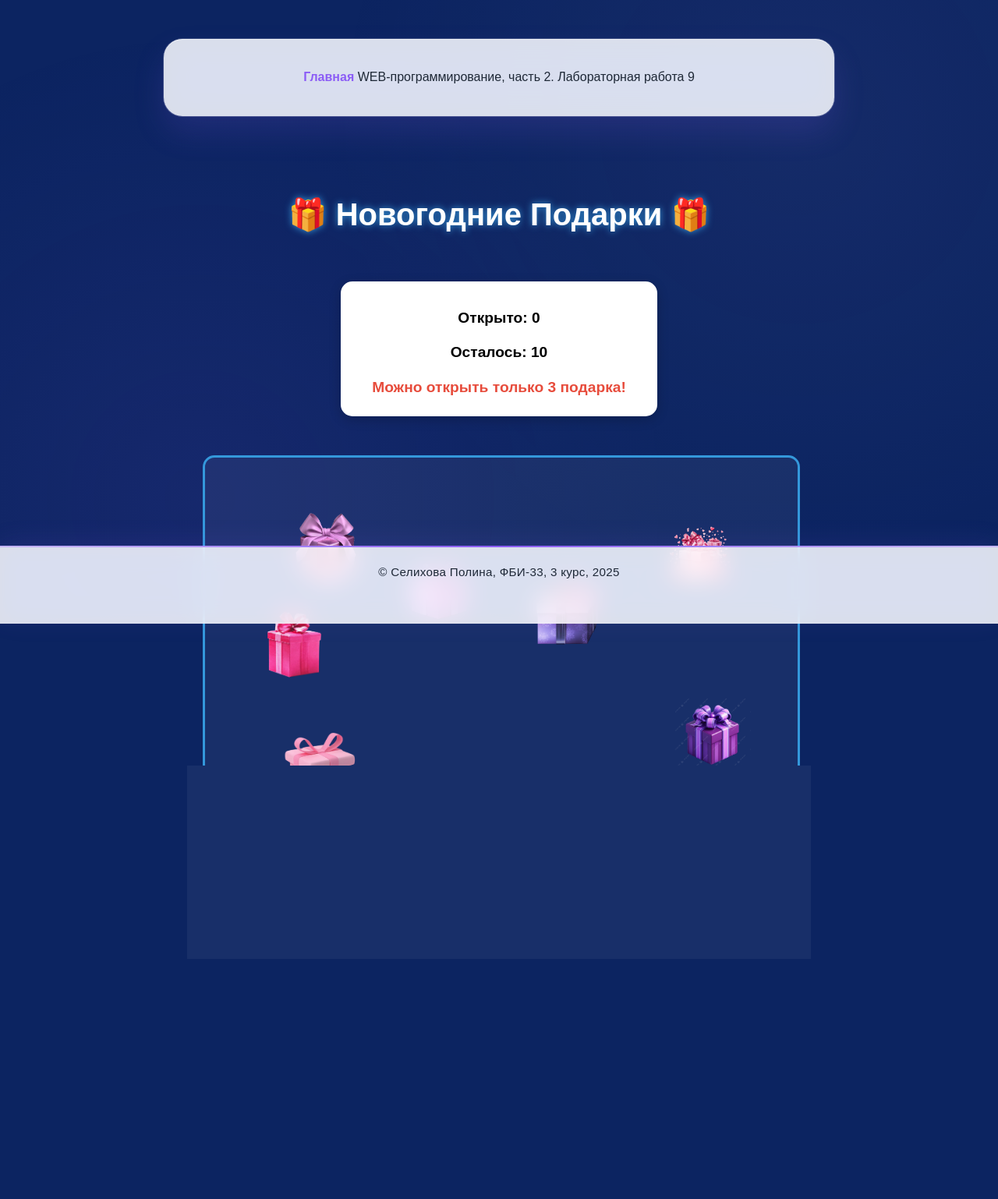
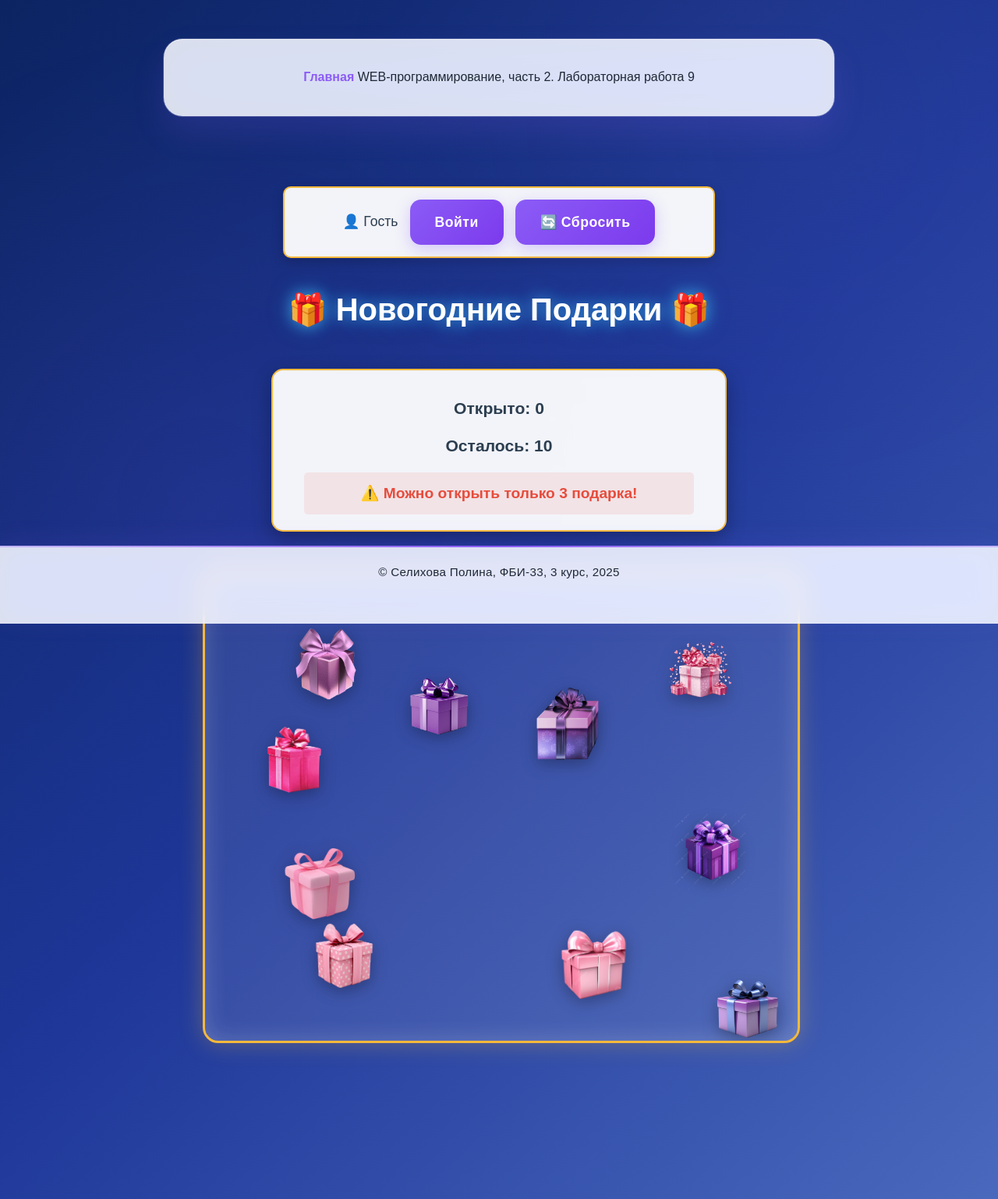
Before and after one commit to Polina-proger/web-back-labs, a Flask app: page /lab9/ in a window 1280 px wide. Shown: the whole page at 78% size. Before the commit the page ends 982 px from the top, so only its background shows below. Run offline with Flask 3, Linux system fonts and the light colour scheme; some libraries are stand-ins or nearby versions.

Commit message:
Дополнительное задание

```diff
--- a/templates/lab9/index.html
+++ b/templates/lab9/index.html
@@ -5,7 +5,7 @@
 {% block main %}
 <style>
     body {
-        background: #0c2461;
+        background: linear-gradient(135deg, #0c2461 0%, #1e3799 50%, #4a69bd 100%);
         min-height: 100vh;
         margin: 0;
         padding: 20px;
@@ -18,49 +18,118 @@
         margin: 0 auto;
         text-align: center;
         padding: 20px;
-        position: relative;
     }
 
     .title {
         color: #ffffff;
         margin: 0 0 20px;
-        text-shadow: 0 0 10px #3498db;
+        text-shadow: 0 0 15px rgba(52, 152, 219, 0.7);
         font-size: 2.5em;
+        animation: glow 2s ease-in-out infinite alternate;
+    }
+
+    @keyframes glow {
+        from { text-shadow: 0 0 10px rgba(52, 152, 219, 0.7), 0 0 20px rgba(52, 152, 219, 0.4); }
+        to { text-shadow: 0 0 20px rgba(52, 152, 219, 0.9), 0 0 30px rgba(52, 152, 219, 0.6); }
+    }
+
+    .auth-panel {
+        background: rgba(255, 255, 255, 0.95);
+        padding: 15px 25px;
+        border-radius: 10px;
+        margin: 0 auto 30px;
+        color: #2c3e50;
+        display: inline-block;
+        box-shadow: 0 4px 15px rgba(0,0,0,0.2);
+        border: 2px solid #f6b93b;
+        max-width: 500px;
+        width: 90%;
+    }
+
+    .auth-info {
+        display: flex;
+        align-items: center;
+        justify-content: center;
+        gap: 15px;
+        flex-wrap: wrap;
+    }
+
+    .auth-btn {
+        padding: 8px 20px;
+        background: #0c2461;
+        color: white;
+        border: none;
+        border-radius: 5px;
+        cursor: pointer;
+        font-size: 16px;
+        transition: all 0.3s;
+        font-weight: bold;
+    }
+
+    .auth-btn:hover {
+        background: #1a3b8b;
+        transform: translateY(-2px);
+        box-shadow: 0 4px 8px rgba(0,0,0,0.2);
+    }
+
+    .reset-btn {
+        background: #27ae60;
+    }
+
+    .reset-btn:hover {
+        background: #219653;
+    }
+
+    .santa-btn {
+        background: #c0392b;
+    }
+
+    .santa-btn:hover {
+        background: #a93226;
     }
 
     .counters {
-        background: #fff;
+        background: rgba(255, 255, 255, 0.95);
         padding: 20px 40px;
         border-radius: 15px;
-        margin: 30px auto;
-        color: #000;
+        margin: 20px auto;
+        color: #2c3e50;
         display: inline-block;
         font-size: 1.2em;
-        box-shadow: 0 4px 15px rgba(0,0,0,0.2);
+        box-shadow: 0 8px 25px rgba(0,0,0,0.3);
+        border: 2px solid #f6b93b;
+        backdrop-filter: blur(5px);
         max-width: 500px;
+        width: 90%;
     }
 
     .counter-item {
         margin: 10px 0;
         font-weight: bold;
+        font-size: 1.1em;
     }
 
     .limit-note {
         color: #e74c3c;
         font-size: 1em;
-        margin-top: 10px;
+        margin-top: 15px;
         font-weight: bold;
+        padding: 10px;
+        background: rgba(231, 76, 60, 0.1);
+        border-radius: 5px;
     }
 
     .area {
         position: relative;
         height: 600px;
         width: 100%;
-        border: 3px solid #3498db;
-        border-radius: 15px;
-        margin: 20px 0;
+        border: 3px solid #f6b93b;
+        border-radius: 20px;
+        margin: 30px 0;
         overflow: hidden;
-        background: rgba(255, 255, 255, 0.05);
+        background: rgba(255, 255, 255, 0.1);
+        box-shadow: inset 0 0 30px rgba(255, 255, 255, 0.2),
+                    0 0 30px rgba(246, 185, 59, 0.3);
     }
 
     .present {
@@ -69,21 +138,24 @@
         width: 100px;
         height: 100px;
         z-index: 2;
-        transition: transform 0.3s;
+        transition: all 0.3s ease;
+        filter: drop-shadow(0 5px 10px rgba(0,0,0,0.3));
     }
 
     .present.opened {
         cursor: default;
+        filter: brightness(0.8);
     }
 
     .present img {
         width: 100%;
         height: 100%;
         object-fit: contain;
+        transition: transform 0.3s;
     }
 
     .present:hover:not(.opened) {
-        transform: scale(1.1);
+        transform: scale(1.15) rotate(5deg);
     }
 
     .popup {
@@ -116,26 +201,67 @@
         margin: 20px auto;
         object-fit: contain;
         display: block;
+        filter: drop-shadow(0 5px 15px rgba(0,0,0,0.2));
     }
 
     .close-btn {
         position: absolute;
-        top: 10px;
-        right: 15px;
+        top: 15px;
+        right: 20px;
         cursor: pointer;
-        font-size: 28px;
-        color: #fff;
+        font-size: 30px;
+        color: #e74c3c;
+        font-weight: bold;
+        transition: transform 0.3s;
+        width: 40px;
+        height: 40px;
+        display: flex;
+        align-items: center;
+        justify-content: center;
+        border-radius: 50%;
+        background: #f6b93b;
+    }
+
+    .close-btn:hover {
+        transform: rotate(90deg) scale(1.1);
+    }
+
+    #greeting-text {
+        color: #2c3e50;
+        font-size: 1.3em;
+        line-height: 1.6;
+        margin: 20px 0;
+        padding: 15px;
         font-weight: bold;
     }
 </style>
 
 <div class="main">
+    <div class="auth-panel">
+        {% if is_authenticated %}
+            <div class="auth-info">
+                <span style="font-size: 1.1em;">👤 {{ username }}</span>
+                <button class="auth-btn" onclick="logout()">Выйти</button>
+                <button class="auth-btn reset-btn" onclick="resetCounters()">🔄 Сбросить</button>
+                <button class="auth-btn santa-btn" onclick="santaAction()">🎅 Дед Мороз</button>
+            </div>
+        {% else %}
+            <div class="auth-info">
+                <span style="font-size: 1.1em;">👤 Гость</span>
+                <button class="auth-btn" onclick="window.location.href='{{ url_for('lab9.login') }}'">
+                    Войти
+                </button>
+                <button class="auth-btn reset-btn" onclick="resetCounters()">🔄 Сбросить</button>
+            </div>
+        {% endif %}
+    </div>
+
     <h1 class="title">🎁 Новогодние Подарки 🎁</h1>
 
     <div class="counters">
         <div class="counter-item">Открыто: <span id="open-count">{{ open_count }}</span></div>
         <div class="counter-item">Осталось: <span id="left-count">{{ left_count }}</span></div>
-        <div class="limit-note">Можно открыть только 3 подарка!</div>
+        <div class="limit-note">⚠️ Можно открыть только 3 подарка!</div>
     </div>
 
     <div class="area" id="area"></div>
@@ -167,13 +293,10 @@
             present.dataset.id = idx;
 
             const img = document.createElement('img');
-            if (states[idx]) {
-                img.src = "{{ url_for('static', filename='lab9/opened.png') }}";
-                img.alt = "Открытая коробка";
-            } else {
-                img.src = "{{ url_for('static', filename='lab9/') }}" + boxImages[idx];
-                img.alt = "Закрытая коробка " + (idx + 1);
-            }
+            img.src = states[idx]
+                ? "{{ url_for('static', filename='lab9/opened.png') }}"
+                : "{{ url_for('static', filename='lab9/') }}" + boxImages[idx];
+            img.alt = states[idx] ? "Открытая коробка" : "Закрытая коробка";
 
             present.appendChild(img);
             area.appendChild(present);
@@ -190,69 +313,110 @@
 
         fetch('{{ url_for("lab9.open_box") }}', {
             method: 'POST',
-            headers: {
-                'Content-Type': 'application/json',
-            },
+            headers: {'Content-Type': 'application/json'},
             body: JSON.stringify({ box_id: boxId })
         })
-        .then(response => {
-            return response.json().then(data => ({ status: response.status, data }));
-        })
+        .then(response => response.json().then(data => ({ status: response.status, data })))
         .then(({ status, data }) => {
-            if (status === 200) {
-                if (data.ok) {
-                    document.getElementById('open-count').textContent = data.open_count;
-                    document.getElementById('left-count').textContent = data.left_count;
+            if (status === 200 && data.ok) {
+                document.getElementById('open-count').textContent = data.open_count;
+                document.getElementById('left-count').textContent = data.left_count;
 
-                    present.classList.add('opened');
-                    const img = present.querySelector('img');
-                    img.src = "{{ url_for('static', filename='lab9/opened.png') }}";
-                    img.alt = "Открытая коробка";
+                present.classList.add('opened');
+                present.querySelector('img').src = "{{ url_for('static', filename='lab9/opened.png') }}";
+                present.removeEventListener('click', openPresent);
 
-                    present.removeEventListener('click', openPresent);
-
-                    showPopup(data.greeting, data.gift);
-                } else {
-                    alert(data.msg || 'Неизвестная ошибка');
-                }
+                showPopup(data.greeting, data.gift);
             } else {
-                alert('Ошибка сервера: ' + (data.msg || 'Неизвестная ошибка'));
+                alert(data.msg || 'Ошибка');
             }
         })
         .catch(error => {
-            console.error('Ошибка при открытии подарка:', error);
-            alert('Ошибка сети. Проверьте подключение к интернету.');
+            console.error('Ошибка:', error);
+            alert('Ошибка сети');
         });
     }
 
     function showPopup(greeting, gift) {
-        const popup = document.getElementById('popup');
-        const text = document.getElementById('greeting-text');
-        const holder = document.getElementById('gift-holder');
-
-        text.textContent = greeting;
-        holder.innerHTML = `<img src="{{ url_for('static', filename='lab9/gifts/') }}${gift}" class="gift-img" alt="Подарок">`;
-
-        popup.style.display = 'flex';
+        document.getElementById('greeting-text').textContent = greeting;
+        document.getElementById('gift-holder').innerHTML =
+            `<img src="{{ url_for('static', filename='lab9/gifts/') }}${gift}" class="gift-img" alt="Подарок">`;
+        document.getElementById('popup').style.display = 'flex';
     }
 
     function hidePopup() {
         document.getElementById('popup').style.display = 'none';
     }
 
+    function resetCounters() {
+        if (confirm('Вы уверены, что хотите сбросить все открытые подарки?')) {
+            fetch('{{ url_for("lab9.reset") }}', {
+                method: 'POST',
+                headers: {'Content-Type': 'application/json'}
+            })
+            .then(response => response.json())
+            .then(data => {
+                if (data.ok) {
+                    alert(data.msg);
+                    location.reload();
+                } else {
+                    alert(data.msg || 'Ошибка');
+                }
+            })
+            .catch(error => {
+                console.error('Ошибка:', error);
+                alert('Ошибка сети');
+            });
+        }
+    }
+
+    function logout() {
+        fetch('{{ url_for("lab9.logout") }}', {
+            method: 'POST',
+            headers: {'Content-Type': 'application/json'}
+        })
+        .then(response => response.json())
+        .then(data => {
+            if (data.ok) {
+                location.reload();
+            }
+        })
+        .catch(error => {
+            console.error('Ошибка:', error);
+        });
+    }
+
+    function santaAction() {
+        if (confirm('🎅 Дед Мороз наполнит все коробки заново! Продолжить?')) {
+            fetch('{{ url_for("lab9.santa") }}', {
+                method: 'POST',
+                headers: {'Content-Type': 'application/json'}
+            })
+            .then(response => response.json())
+            .then(data => {
+                if (data.ok) {
+                    alert(data.msg);
+                    location.reload();
+                } else {
+                    alert(data.msg || 'Ошибка');
+                }
+            })
+            .catch(error => {
+                console.error('Ошибка:', error);
+                alert('Ошибка сети');
+            });
+        }
+    }
+
     document.addEventListener('DOMContentLoaded', () => {
         loadPresents();
 
         document.getElementById('popup').addEventListener('click', (e) => {
-            if (e.target === document.getElementById('popup')) {
-                hidePopup();
-            }
+            if (e.target === document.getElementById('popup')) hidePopup();
         });
 
         document.addEventListener('keydown', (e) => {
-            if (e.key === 'Escape') {
-                hidePopup();
-            }
+            if (e.key === 'Escape') hidePopup();
         });
     });
 </script>
```
Also changed, not shown: other parts of templates/lab9/index.html (+19 -6 lines), lab9.py (+62 -2 lines), templates/lab9/login.html (added, +148 -0 lines).
